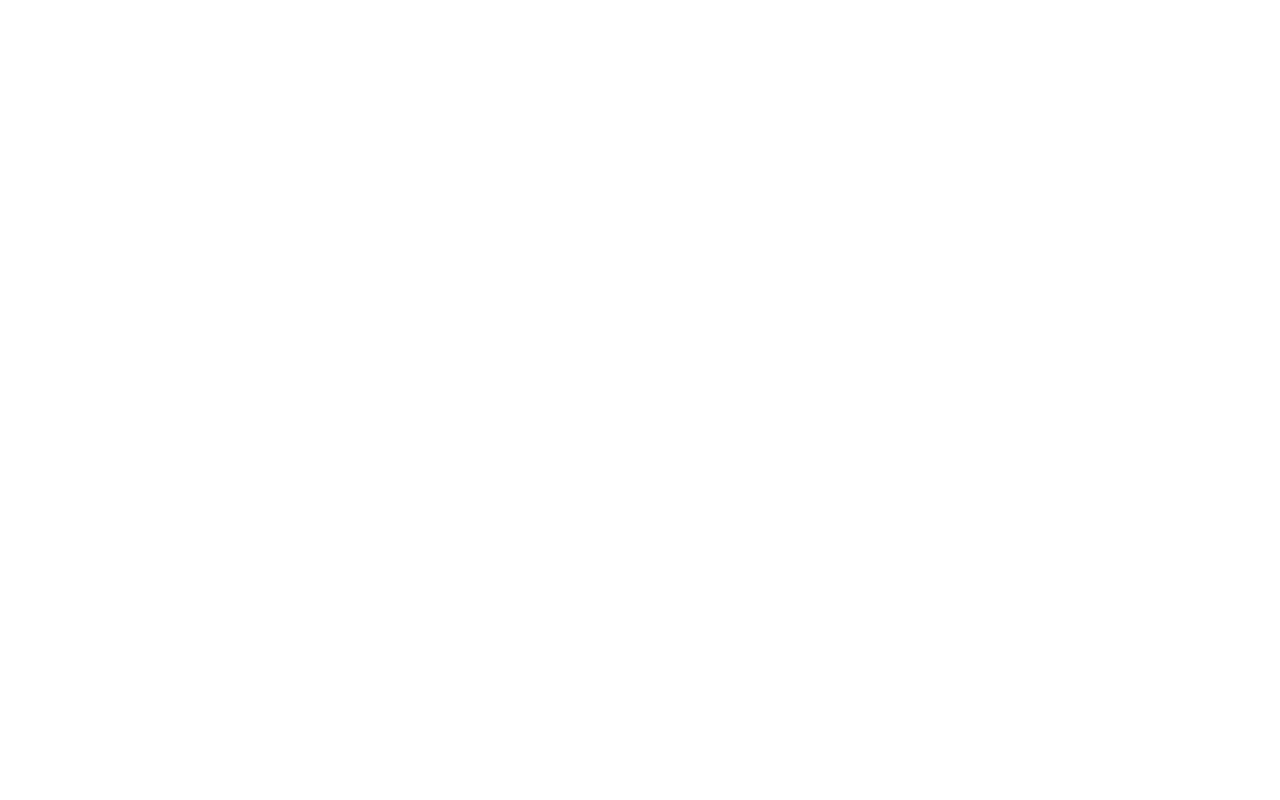
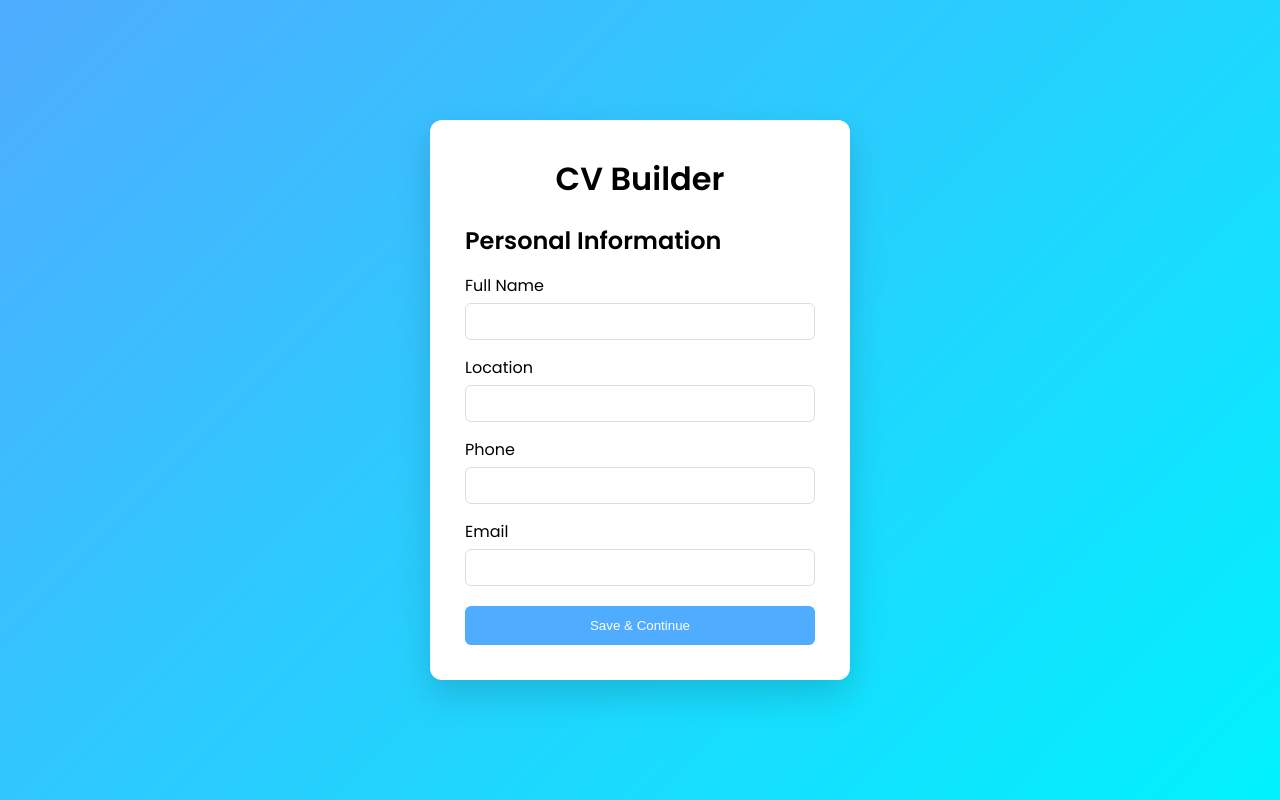
Before and after one commit to Raginaakhter/CV-Builder, a plain HTML site: page index.html in a window 1280 px wide. Drawn offline with Linux system fonts and the light colour scheme.

Commit message:
added personal info form

```diff
--- a/index.html
+++ b/index.html
@@ -3,9 +3,39 @@
 <head>
     <meta charset="UTF-8">
     <meta name="viewport" content="width=device-width, initial-scale=1.0">
-    <title>Document</title>
+    <title>Multi-Step CV Builder</title>
+     <link rel="stylesheet" href="style.css">
 </head>
 <body>
+    <div class="container">
 
+    <h1>CV Builder</h1>
+
+    <!-- STEP 1 -->
+    <div class="step active" >
+
+        <h2>Personal Information</h2>
+
+        <label>Full Name</label>
+        <input type="text" >
+
+        <label>Location</label>
+        <input type="text" >
+
+        <label>Phone</label>
+        <input type="text">
+
+        <label>Email</label>
+        <input type="email">
+
+        <button >Save & Continue</button>
+
+    </div>
+
+
+
+</div>
+
+<script src="script.js"></script>
 </body>
 </html>
--- a/style.css
+++ b/style.css
@@ -0,0 +1,59 @@
+@import url('https://fonts.googleapis.com/css2?family=Poppins:wght@300;400;500;600&display=swap');
+
+* {
+    margin: 0;
+    padding: 0;
+    box-sizing: border-box;
+}
+
+body {
+    font-family: 'Poppins', sans-serif;
+    background: linear-gradient(135deg, #4facfe, #00f2fe);
+    min-height: 100vh;
+    display: flex;
+    justify-content: center;
+    align-items: center;
+}
+
+.container {
+    background: white;
+    padding: 35px;
+    width: 420px;
+    border-radius: 12px;
+    box-shadow: 0 15px 35px rgba(0,0,0,0.15);
+}
+
+h1 {
+    text-align: center;
+    margin-bottom: 20px;
+}
+
+label {
+    display: block;
+    margin-top: 15px;
+}
+
+input {
+    width: 100%;
+    padding: 10px;
+    margin-top: 5px;
+    border-radius: 6px;
+    border: 1px solid #ddd;
+}
+
+button {
+    margin-top: 20px;
+    padding: 12px;
+    width: 100%;
+    background: #4facfe;
+    color: white;
+    border: none;
+    border-radius: 6px;
+    cursor: pointer;
+}
+
+#message {
+    margin-top: 15px;
+    text-align: center;
+    color: green;
+}
```
